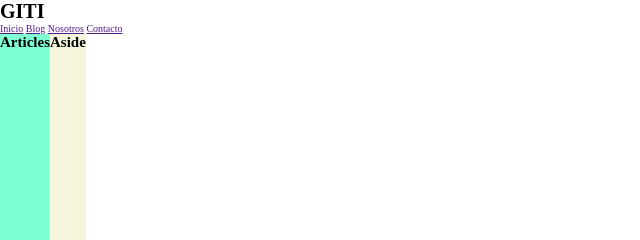
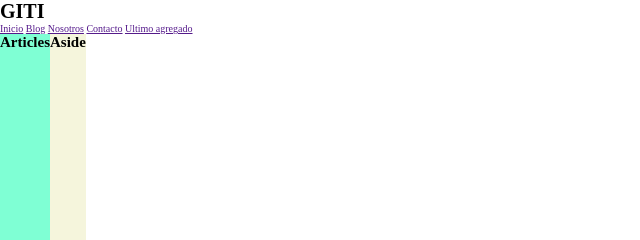
Before and after one commit to raulyanez1/FirstGithub, a plain HTML site: page index.html in a window 1280 px wide. Shown: the top 240 px of the page, 0-640 px from the left. Drawn offline with Linux system fonts and the light colour scheme.

Commit message:
Se agrego nuevo item al menu

```diff
--- a/index.html
+++ b/index.html
@@ -17,6 +17,7 @@
             <a href="">Blog</a>
             <a href="">Nosotros</a>
             <a href="">Contacto</a>
+            <a href="">Ultimo agregado</a>
         </nav>
     </header>
     <main>
```
